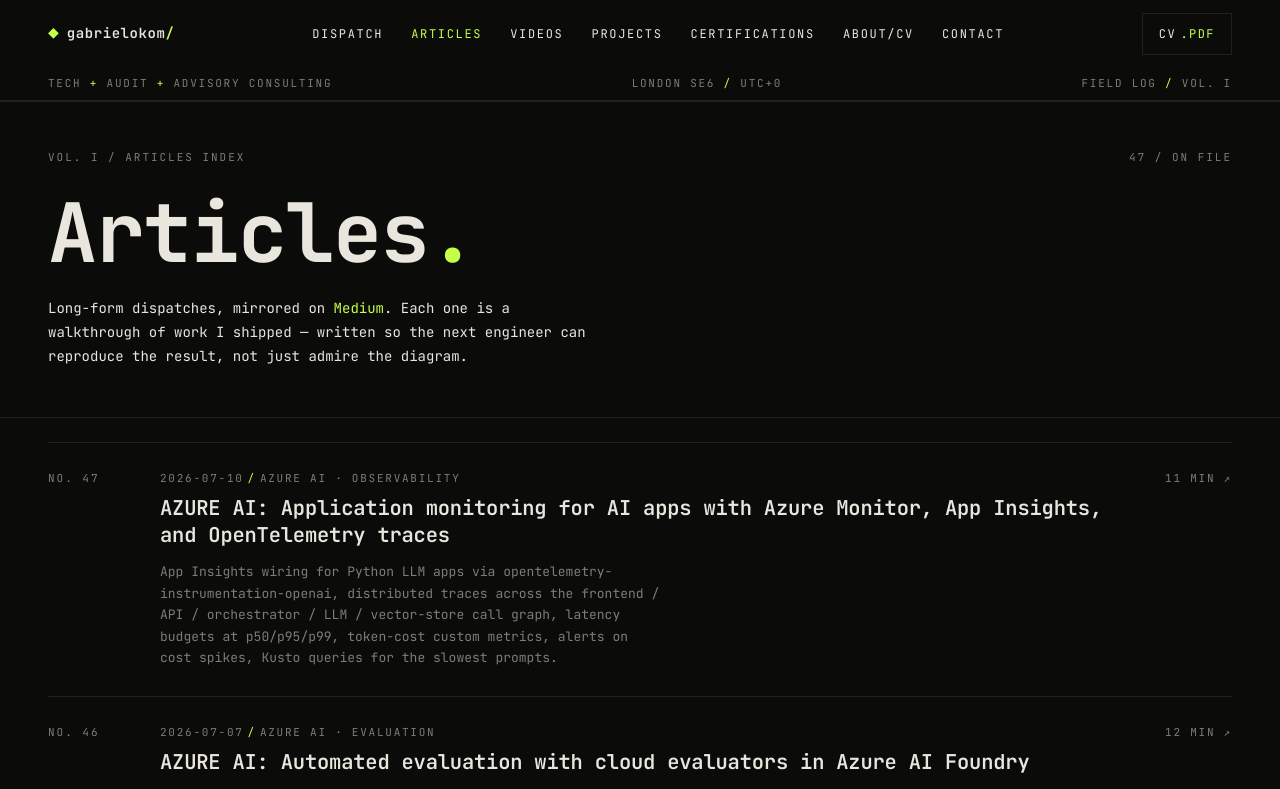
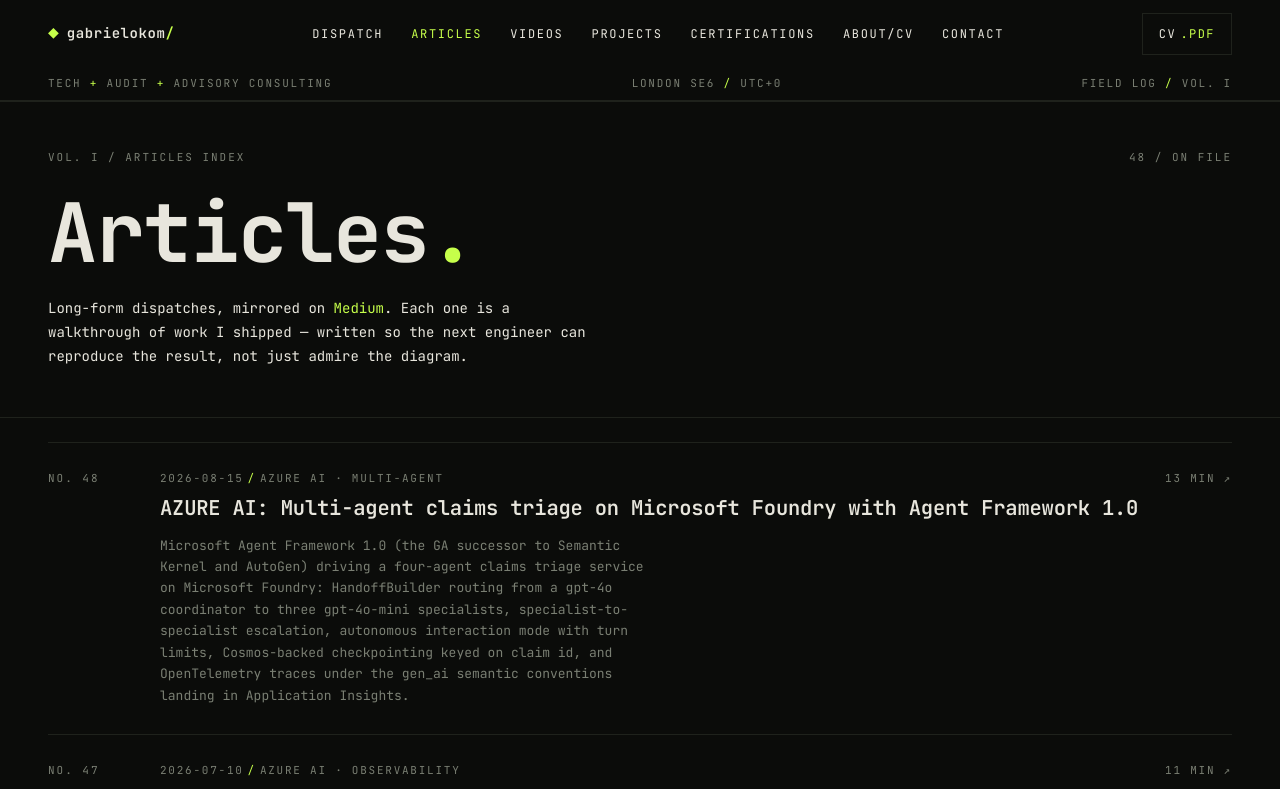
Before and after one commit to ougabriel/gab-portfolio, a React (Vite) app in the folder project/: page /articles in a window 1280 px wide. Shown: the top 789 px of the page. Built offline with nearby package versions, Linux system fonts and the light colour scheme.

Commit message:
Folio 48: multi-agent claims triage on Microsoft Foundry (Agent Framework 1.0)

```diff
--- a/project/src/components/Articles.tsx
+++ b/project/src/components/Articles.tsx
@@ -11,6 +11,17 @@ type Article = {
 }
 
 const articles: Article[] = [
+  {
+    folio: 'No. 48',
+    date: '2026-08-15',
+    topic: 'Azure AI · Multi-agent',
+    read: '13 MIN',
+    title:
+      'AZURE AI: Multi-agent claims triage on Microsoft Foundry with Agent Framework 1.0',
+    summary:
+      'Microsoft Agent Framework 1.0 (the GA successor to Semantic Kernel and AutoGen) driving a four-agent claims triage service on Microsoft Foundry: HandoffBuilder routing from a gpt-4o coordinator to three gpt-4o-mini specialists, specialist-to-specialist escalation, autonomous interaction mode with turn limits, Cosmos-backed checkpointing keyed on claim id, and OpenTelemetry traces under the gen_ai semantic conventions landing in Application Insights.',
+    href: 'https://ougabriel.medium.com/8bd22f8db6ed',
+  },
   {
     folio: 'No. 47',
     date: '2026-07-10',
```
